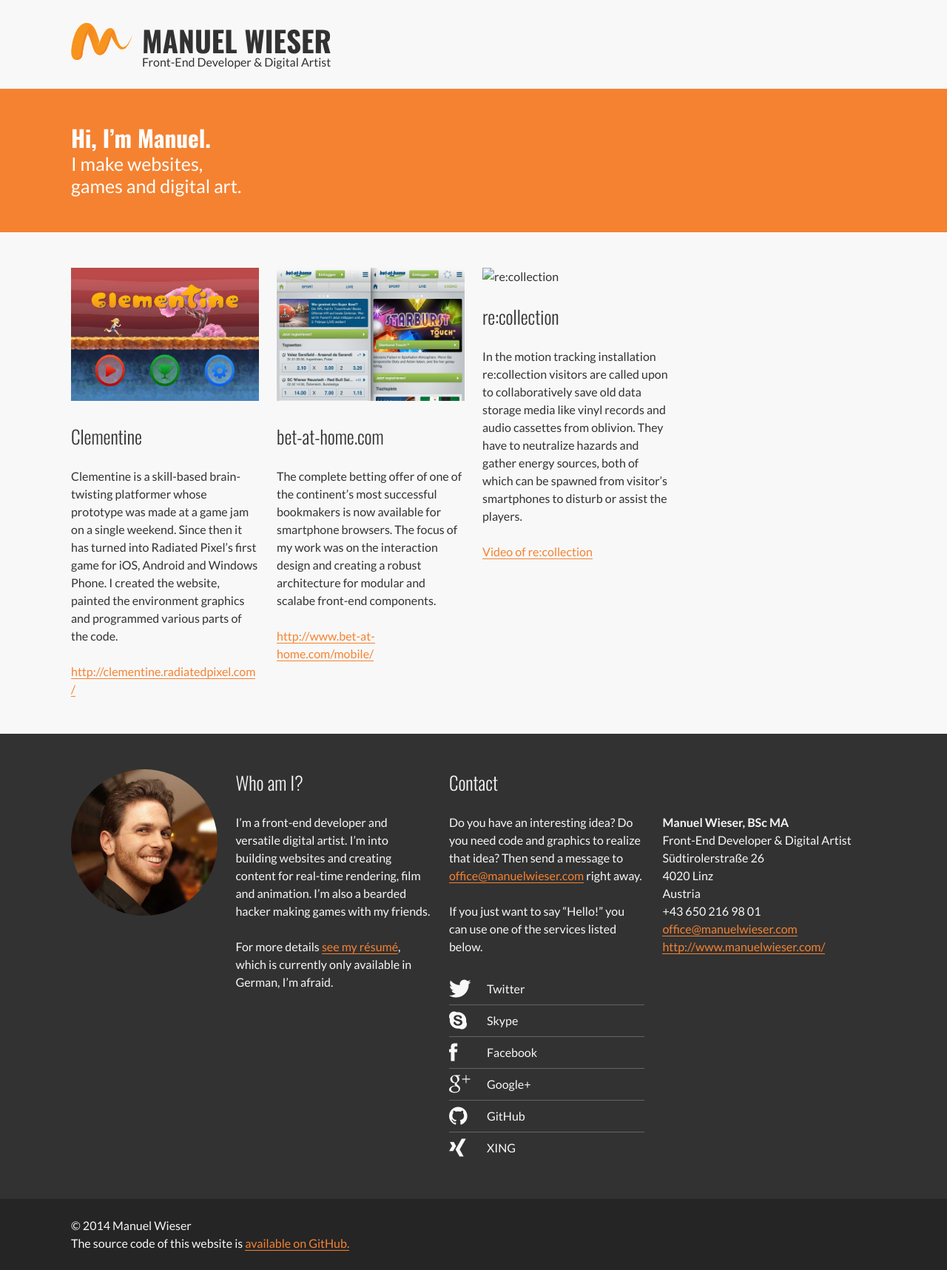
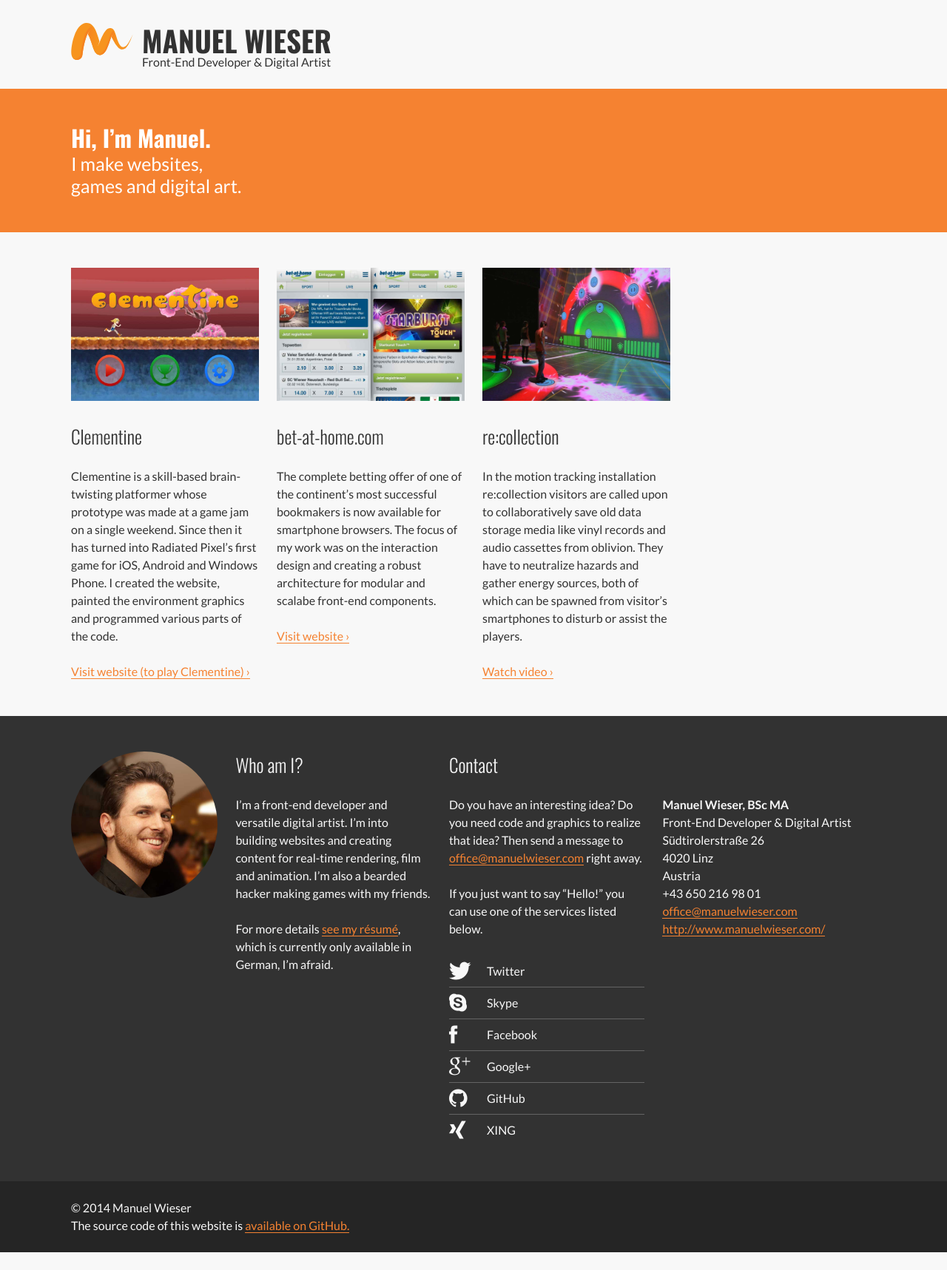
Before and after one commit to Lorti/2014, a Jekyll site: the page built from index.html, in a window 1280 px wide. Shown: the whole page at 74% size. Built offline with Jekyll 4.4.1, drawn with Linux system fonts in a browser that asks for light colours; nearby versions of some CDN libraries; after the commit the page ends 1693 px from its top, so only the background shows below that.

Commit message:
Better link labels and image for re:collection added

```diff
--- a/_posts/2013-09-01-recollection.markdown
+++ b/_posts/2013-09-01-recollection.markdown
@@ -7,7 +7,7 @@ categories: Website
 article: false
 picture: recollection.jpg
 link: "https://www.facebook.com/photo.php?v=584466761611940"
-label: "Video of re:collection"
+label: "Watch video ›"
 ---
 
 In the motion tracking installation re:collection visitors are called upon to collaboratively save old data storage media like vinyl records and audio cassettes from oblivion. They have to neutralize hazards and gather energy sources, both of which can be spawned from visitor's smartphones to disturb or assist the players.
--- a/_posts/2013-12-01-bet-at-home-mobile.markdown
+++ b/_posts/2013-12-01-bet-at-home-mobile.markdown
@@ -7,7 +7,7 @@ categories: Website
 article: false
 picture: mobile.jpg
 link: "https://www.bet-at-home.com/mobile/"
-label: "http://www.bet-at-home.com/mobile/"
+label: "Visit website ›"
 ---
 
 The complete betting offer of one of the continent's most successful bookmakers is now available for smartphone browsers. The focus of my work was on the interaction design and creating a robust architecture for modular and scalabe front-end components.
--- a/_posts/2014-02-01-clementine.markdown
+++ b/_posts/2014-02-01-clementine.markdown
@@ -7,7 +7,7 @@ categories: Game
 article: false
 picture: clementine.jpg
 link: "http://clementine.radiatedpixel.com/"
-label: "http://clementine.radiatedpixel.com/"
+label: "Visit website (to play Clementine) ›"
 ---
 
 Clementine is a skill-based brain-twisting platformer whose prototype was made at a game jam on a single weekend. Since then it has turned into Radiated Pixel's first game for iOS, Android and Windows Phone. I created the website, painted the environment graphics and programmed various parts of the code.
--- a/scss/components/_Work.scss
+++ b/scss/components/_Work.scss
@@ -14,7 +14,6 @@
   padding-top: $baseLineHeight;
   padding-bottom: $baseLineHeight;
   list-style: none;
-  a { word-wrap: break-word; }
   p { @extend %styledParagraph; }
   :last-child { margin-bottom: 0; }
 }
```
Also changed, not shown: css/main.css, images/mobile.jpg, images/recollection.jpg (added).
